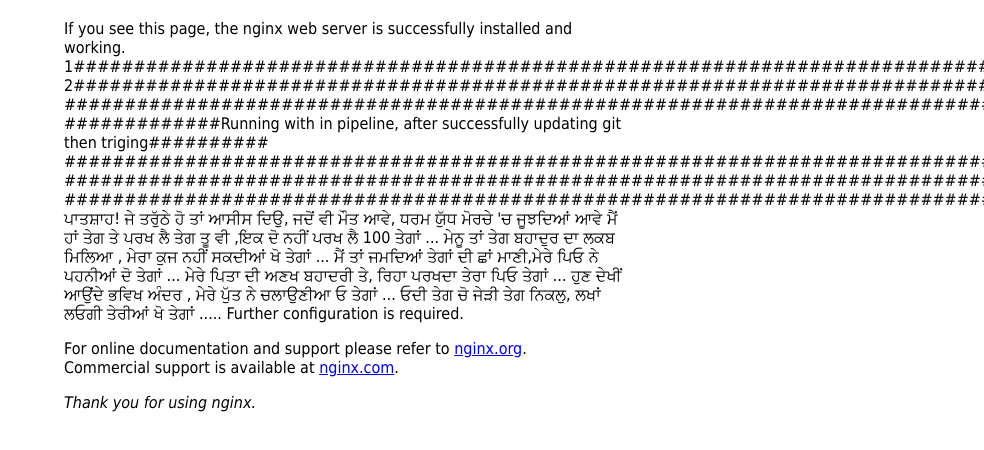
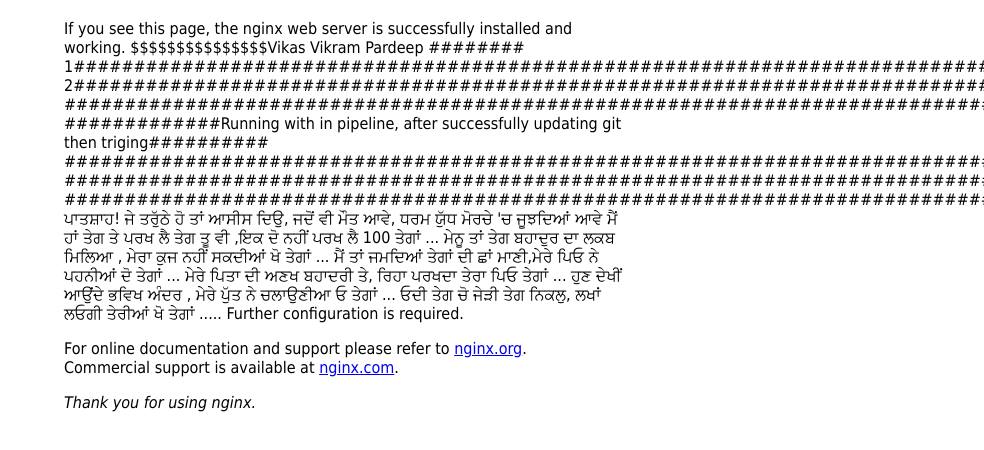
Before and after one commit to csdhillon001/website, a plain HTML site: page website/index.html in a window 1280 px wide. Shown: the part 62-512 px from the top of the page, without its empty margins (296-1280 px from the left). Drawn offline with Linux system fonts and the light colour scheme.

Commit message:
Sep 17th 2020

```diff
--- a/website/index.html
+++ b/website/index.html
@@ -14,7 +14,7 @@
 <h1>Welcome to nginx!</h1>
 <p>If you see this page, the nginx web server is successfully installed and
 working.
-
+$$$$$$$$$$$$$$$Vikas Vikram Pardeep ########
 1############################################################################################
 2############################################################################################
 #############################################################################################
```
